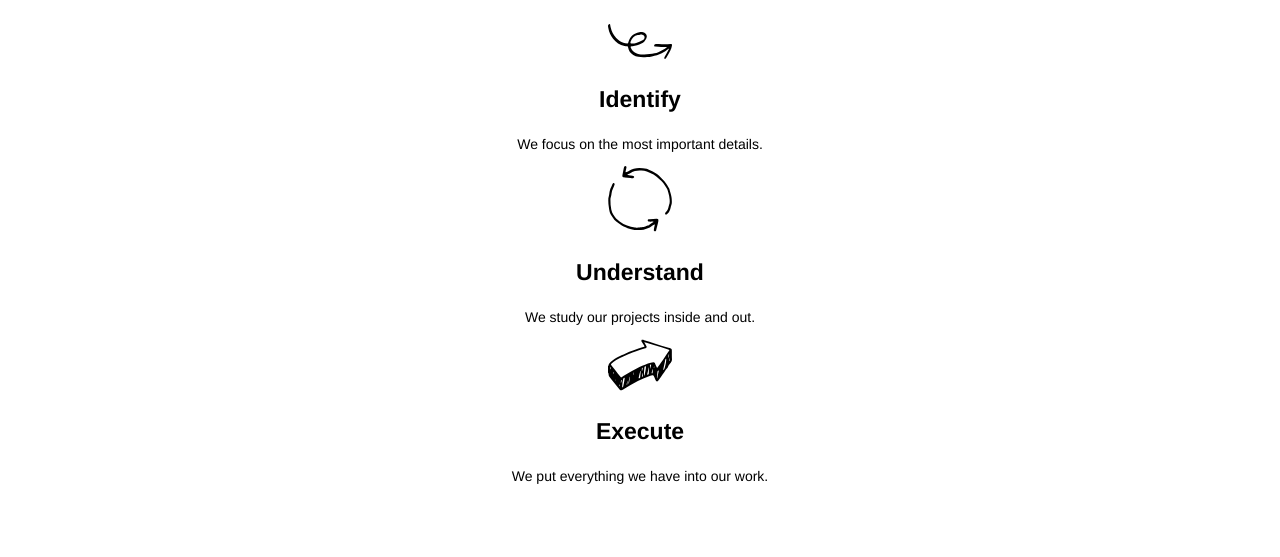
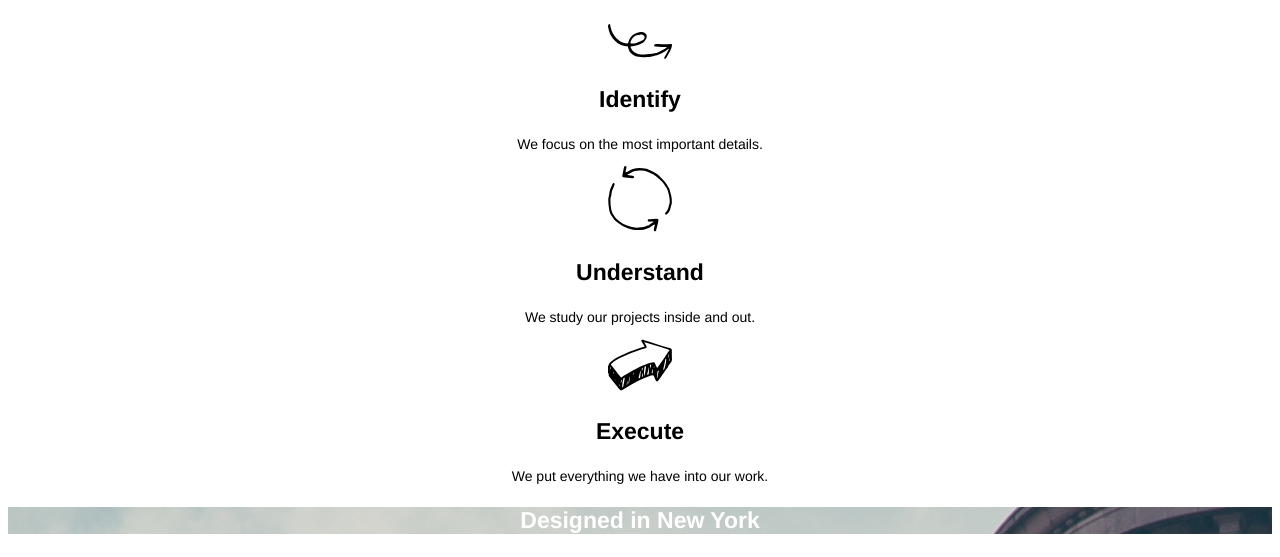
Before and after one commit to rbskowronski/broadway, a plain HTML site: page index.html in a window 1280 px wide. Shown: the part 435-992 px from the top of the page. Before the commit the page ends 933 px from the top, so only its background shows below. Drawn offline with Linux system fonts and the light colour scheme.

Commit message:
Added Designed in New York

```diff
--- a/index.html
+++ b/index.html
@@ -20,32 +20,27 @@
   <a href="#">Contact</a>
 </div>
 
+
 <div class="process">
   <br>
 <h2>Our Process</h2>
+<img src="./resources/images/identify.svg" alt="">
+<h3>Identify</h3>
+<p>We focus on the most important details.</p>
+<img src="./resources/images/understand.svg" alt="">
+<h3>Understand</h3>
+<p>We study our projects inside and out.</p>
+<img src="./resources/images/execute.svg" alt="">
+<h3>Execute</h3>
+<p>We put everything we have into our work.</p>
+</div>
 
-<img src="./resources/images/identify.svg" alt="">
 
-<h3>Identify</h3>
-
-<p>We focus on the most important details.</p>
-
-<img src="./resources/images/understand.svg" alt="">
-
-<h3>Understand</h3>
-
-<p>We study our projects inside and out.</p>
-
-<img src="./resources/images/execute.svg" alt="">
-
-<h3>Execute</h3>
-
-<p>We put everything we have into our work.</p>
+<div class="new_york">
+  <h3>Designed in New York</h3>
 
 </div>
 
 
-</div>
-
   </body>
 </html>
--- a/resources/css/style.css
+++ b/resources/css/style.css
@@ -32,3 +32,10 @@ h3 {
 p {
   font-size: 14px;
 }
+
+
+.new_york {
+  background: url("../images/building.png");
+  font-weight: bold;
+  color: white;
+}
```
